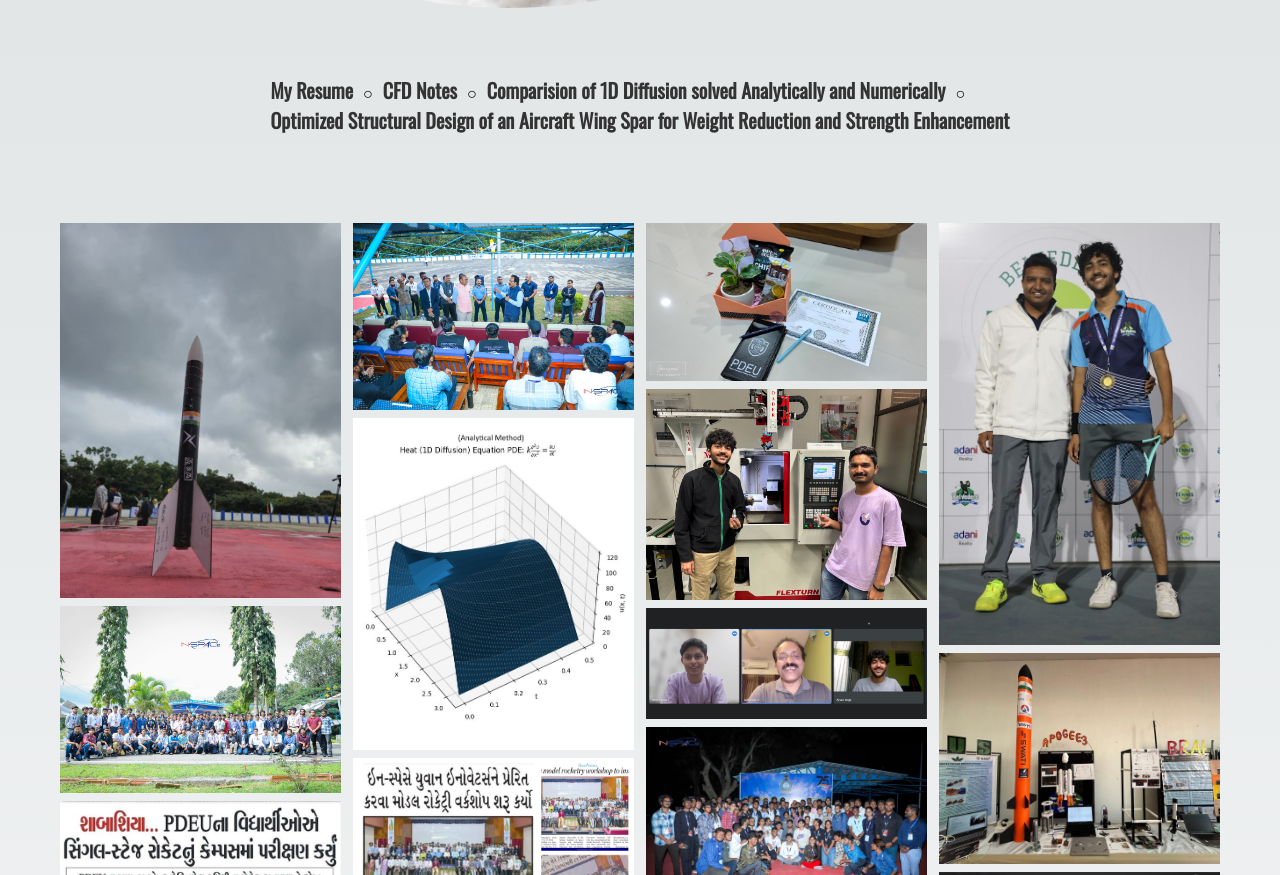
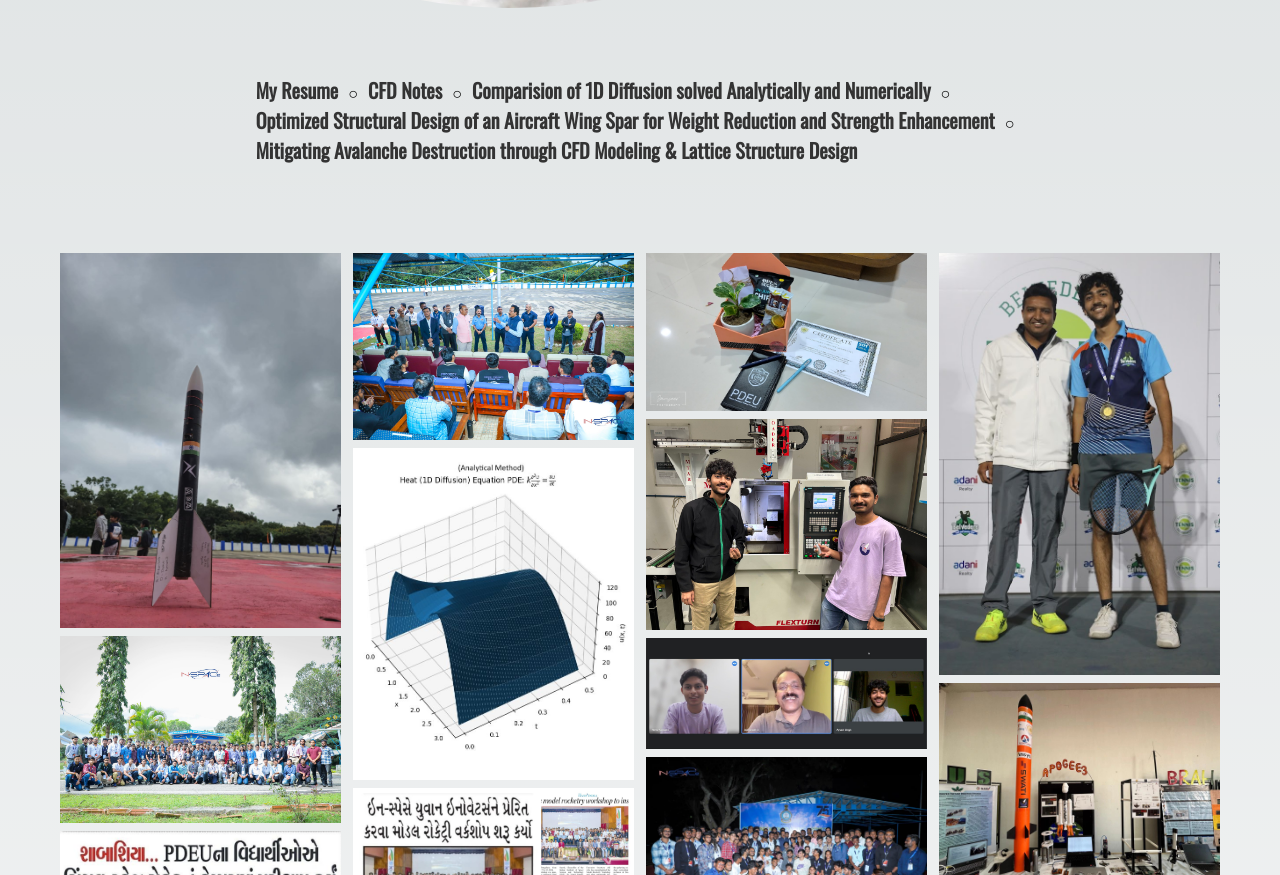
Before and after one commit to Ayush181005/Portfolio-Frontend-NextJS, a Next.js app: page /gallery in a window 1280 px wide. Shown: the part 1000-1875 px from the top of the page. Built offline with nearby package versions, Linux system fonts and the light colour scheme; a web font is replaced by a local one.

Commit message:
Added SRIP report

```diff
--- a/pages/gallery.js
+++ b/pages/gallery.js
@@ -36,6 +36,8 @@ export default function Home() {
         <a href="/docs/Report_1D_Diffusion.pdf" target="_blank">Comparision of 1D Diffusion solved Analytically and Numerically</a>
         <span className={styles.character}>&#9675;</span><br />
         <a href="/docs/Report_Wing_Spar.pdf" target="_blank">Optimized Structural Design of an Aircraft Wing Spar for Weight Reduction and Strength Enhancement</a>
+        <span className={styles.character}>&#9675;</span><br />
+        <a href="/docs/SRIP2025_Report.pdf" target="_blank">Mitigating Avalanche Destruction through CFD Modeling & Lattice Structure Design</a>
       </div>
 
       <div className={styles.imageGallery}>
```
Also changed, not shown: 2 other files (tests, documents, lock files or other folders).
